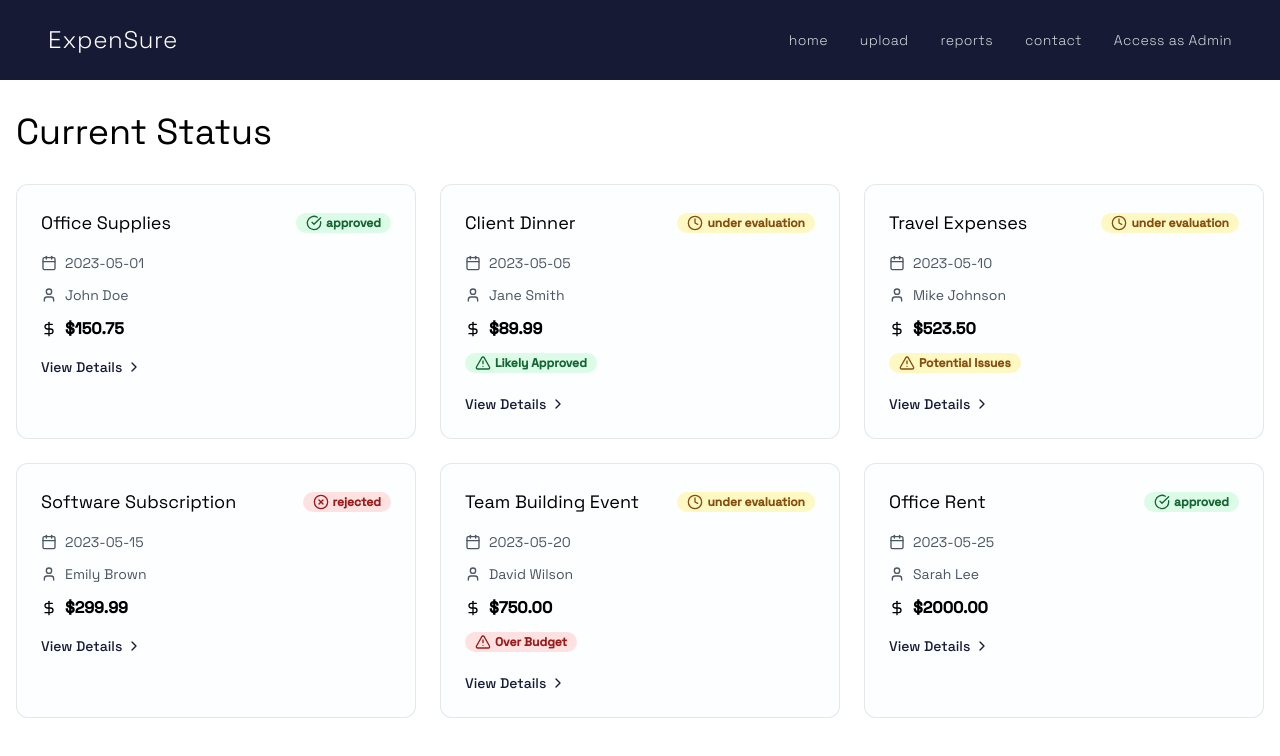
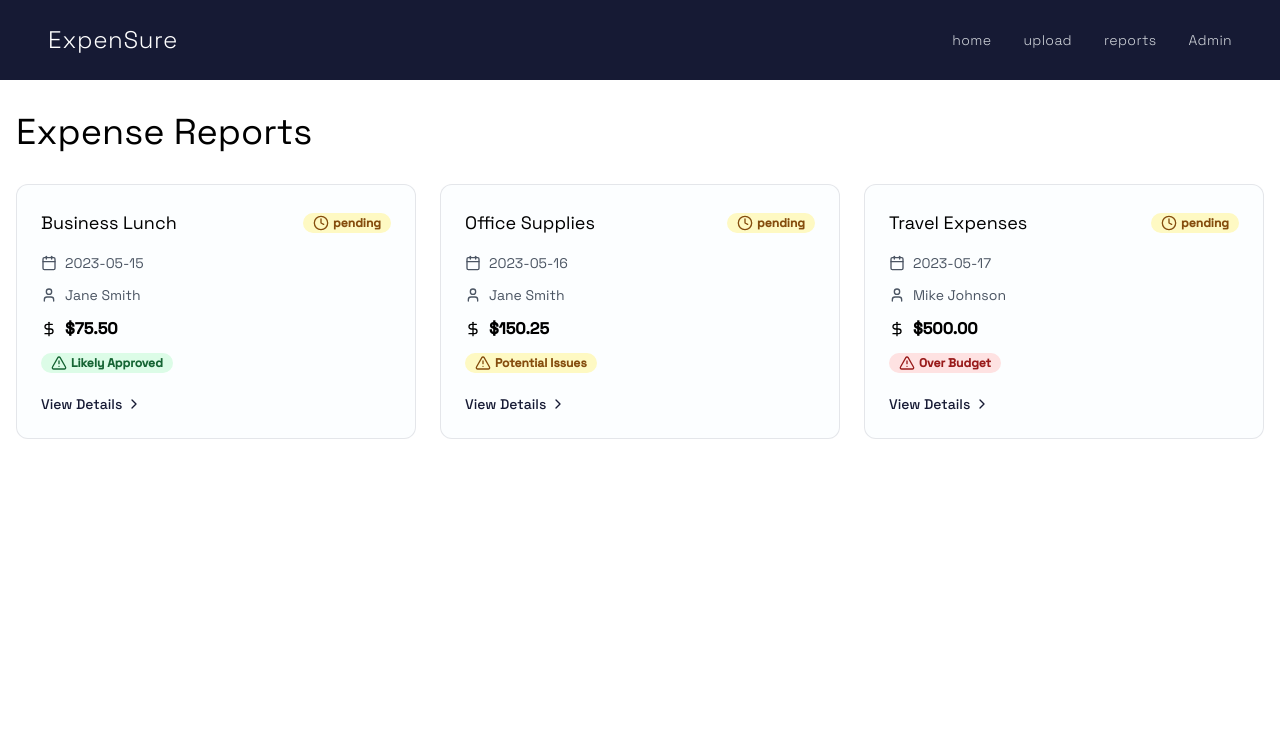
Before and after one commit to JayGuri/JBBR_LOC7, a React (Vite) app in the folder frontend/: page /reports in a window 1280 px wide. Shown: the top 756 px of the page. Built offline with nearby package versions, Linux system fonts and the light colour scheme.

Commit message:
Modifying entire structure

```diff
--- a/frontend/src/components/Navbar.tsx
+++ b/frontend/src/components/Navbar.tsx
@@ -1,13 +1,16 @@
 import { Link } from "react-router-dom"
+import { useAppData } from "../contexts/AppDataContent"
 
 export function Navbar() {
+  const { currentUser } = useAppData()
+
   return (
     <nav className="flex items-center justify-between px-12 py-6 bg-[#161A34]">
       <Link to="/" className="text-white text-2xl tracking-wide font-light">
         ExpenSure
       </Link>
       <div className="flex gap-8">
-        {["home", "upload", "reports", "contact"].map((item) => (
+        {["home", "upload", "reports"].map((item) => (
           <Link
             key={item}
             to={`/${item === "home" ? "" : item}`}
@@ -16,9 +19,14 @@ export function Navbar() {
             {item}
           </Link>
         ))}
-        <Link to="/admin" className="text-gray-300 hover:text-white transition-colors text-sm font-light tracking-wide">
-          Access as Admin
-        </Link>
+        {currentUser.role === "admin" && (
+          <Link
+            to="/admin"
+            className="text-gray-300 hover:text-white transition-colors text-sm font-light tracking-wide"
+          >
+            Admin
+          </Link>
+        )}
       </div>
     </nav>
   )
--- a/frontend/src/components/ReportDisplay.tsx
+++ b/frontend/src/components/ReportDisplay.tsx
@@ -4,15 +4,7 @@ import { useState } from "react"
 import { Button } from "@/components/ui/button"
 import { Textarea } from "@/components/ui/textarea"
 import { AlertTriangle, CheckCircle, XCircle, MessageSquare } from "lucide-react"
-
-type ReportStatus = "green" | "yellow" | "red"
-
-interface Report {
-  id: string
-  status: ReportStatus
-  content: string
-  flaggedItems?: string[]
-}
+import type { Report } from "../types/data"
 
 interface ReportDisplayProps {
   report: Report
@@ -38,8 +30,8 @@ export function ReportDisplay({ report, onSubmit, onChatOpen }: ReportDisplayPro
   return (
     <div className="bg-[#ffffff] p-6 rounded-lg shadow-lg max-w-2xl mx-auto">
       <div className="flex items-center mb-4">
-        {statusIcon[report.status]}
-        <span className="ml-2 text-lg font-semibold text-[#000000]">{statusText[report.status]}</span>
+        {statusIcon[report.aiTag]}
+        <span className="ml-2 text-lg font-semibold text-[#000000]">{statusText[report.aiTag]}</span>
       </div>
       <div className="mb-4 text-[#000000]">{report.content}</div>
       {report.flaggedItems && (
@@ -54,7 +46,7 @@ export function ReportDisplay({ report, onSubmit, onChatOpen }: ReportDisplayPro
           </ul>
         </div>
       )}
-      {report.status !== "green" && (
+      {report.status !== "approved" && (
         <div className="mb-4">
           <label htmlFor="justification" className="block mb-2 font-semibold text-[#000000]">
             Provide additional context:
@@ -63,7 +55,7 @@ export function ReportDisplay({ report, onSubmit, onChatOpen }: ReportDisplayPro
             id="justification"
             value={justification}
             onChange={(e) => setJustification(e.target.value)}
-            className="w-full p-2 border rounded text-[#ffffff]"
+            className="w-full p-2 border rounded text-[#000000]"
             placeholder="Enter your justification here..."
           />
         </div>
--- a/frontend/src/components/admin/AdminNavbar.tsx
+++ b/frontend/src/components/admin/AdminNavbar.tsx
@@ -1,4 +1,5 @@
 import { Link, useLocation } from "react-router-dom"
+import { useAppData } from "../../contexts/AppDataContent"
 
 const navItems = [
   { name: "Dashboard", path: "/admin" },
@@ -9,6 +10,7 @@ const navItems = [
 
 export function AdminNavbar() {
   const location = useLocation()
+  const { currentUser } = useAppData()
 
   return (
     <nav className="bg-[#161A34] text-white p-4">
@@ -29,9 +31,12 @@ export function AdminNavbar() {
             </Link>
           ))}
         </div>
-        <Link to="/" className="text-sm font-light text-gray-300 hover:text-white transition-colors">
-          Exit Admin
-        </Link>
+        <div className="flex items-center space-x-4">
+          <span className="text-sm font-light">{currentUser.name}</span>
+          <Link to="/" className="text-sm font-light text-gray-300 hover:text-white transition-colors">
+            Exit Admin
+          </Link>
+        </div>
       </div>
     </nav>
   )
--- a/frontend/src/components/admin/AdminSettings.tsx
+++ b/frontend/src/components/admin/AdminSettings.tsx
@@ -1,9 +1,24 @@
+"use client"
+
 import { Card, CardContent, CardHeader, CardTitle } from "../ui/card"
 import { Button } from "../ui/button"
 import { Input } from "../ui/input"
 import { Label } from "../ui/label"
+import { useAppData } from "../../contexts/AppDataContent"
+import { useState } from "react"
 
 export function AdminSettings() {
+  const { currentUser } = useAppData()
+  const [email, setEmail] = useState(currentUser.email)
+  const [password, setPassword] = useState("")
+  const [confirmPassword, setConfirmPassword] = useState("")
+
+  const handleSubmit = (e: React.FormEvent) => {
+    e.preventDefault()
+    // Implement update logic here
+    console.log("Updating settings:", { email, password })
+  }
+
   return (
     <div className="space-y-8">
       <h1 className="text-3xl font-semibold text-gray-800">Admin Settings</h1>
@@ -12,18 +27,23 @@ export function AdminSettings() {
           <CardTitle>Account Settings</CardTitle>
         </CardHeader>
         <CardContent>
-          <form className="space-y-4">
+          <form className="space-y-4" onSubmit={handleSubmit}>
             <div className="space-y-2">
               <Label htmlFor="email">Email</Label>
-              <Input id="email" type="email" placeholder="admin@example.com" />
+              <Input id="email" type="email" value={email} onChange={(e) => setEmail(e.target.value)} />
             </div>
             <div className="space-y-2">
               <Label htmlFor="password">New Password</Label>
-              <Input id="password" type="password" />
+              <Input id="password" type="password" value={password} onChange={(e) => setPassword(e.target.value)} />
             </div>
             <div className="space-y-2">
               <Label htmlFor="confirmPassword">Confirm New Password</Label>
-              <Input id="confirmPassword" type="password" />
+              <Input
+                id="confirmPassword"
+                type="password"
+                value={confirmPassword}
+                onChange={(e) => setConfirmPassword(e.target.value)}
+              />
             </div>
             <Button type="submit">Update Settings</Button>
           </form>
--- a/frontend/src/contexts/AppDataContent.tsx
+++ b/frontend/src/contexts/AppDataContent.tsx
@@ -2,7 +2,7 @@
 
 import type React from "react"
 import { createContext, useContext, useState, useEffect } from "react"
-import type { AppData } from "../types/data"
+import type { AppData, User, Report, ExpenseCategory, CompanyPolicy } from "../types/data"
 
 // Dummy data
 const dummyData: AppData = {
@@ -27,6 +27,7 @@ const dummyData: AppData = {
       status: "pending",
       aiTag: "green",
       description: "Lunch meeting with potential client",
+      content: "Detailed content for Business Lunch report",
     },
     {
       id: "2",
@@ -37,6 +38,7 @@ const dummyData: AppData = {
       status: "pending",
       aiTag: "yellow",
       description: "Purchased new printer cartridges and paper",
+      content: "Detailed content for Office Supplies report",
     },
     {
       id: "3",
@@ -47,6 +49,7 @@ const dummyData: AppData = {
       status: "pending",
       aiTag: "red",
       description: "Flight and hotel for conference",
+      content: "Detailed content for Travel Expenses report",
     },
   ],
   expenseCategories: [
@@ -66,7 +69,17 @@ const dummyData: AppData = {
   ],
 }
 
-const AppDataContext = createContext<AppData | null>(null)
+interface AppDataContextType extends AppData {
+  updateUser: (user: User) => void
+  addReport: (report: Report) => void
+  updateReport: (report: Report) => void
+  addExpenseCategory: (category: ExpenseCategory) => void
+  updateExpenseCategory: (category: ExpenseCategory) => void
+  addCompanyPolicy: (policy: CompanyPolicy) => void
+  updateCompanyPolicy: (policy: CompanyPolicy) => void
+}
+
+const AppDataContext = createContext<AppDataContextType | null>(null)
 
 export const useAppData = () => {
   const context = useContext(AppDataContext)
@@ -90,9 +103,94 @@ export const AppDataProvider: React.FC<{ children: React.ReactNode }> = ({ child
     fetchData()
   }, [])
 
+  const updateUser = (updatedUser: User) => {
+    setAppData((prevData) => {
+      if (!prevData) return null
+      return {
+        ...prevData,
+        users: prevData.users.map((user) => (user.id === updatedUser.id ? updatedUser : user)),
+      }
+    })
+  }
+
+  const addReport = (newReport: Report) => {
+    setAppData((prevData) => {
+      if (!prevData) return null
+      return {
+        ...prevData,
+        reports: [...prevData.reports, newReport],
+      }
+    })
+  }
+
+  const updateReport = (updatedReport: Report) => {
+    setAppData((prevData) => {
+      if (!prevData) return null
+      return {
+        ...prevData,
+        reports: prevData.reports.map((report) => (report.id === updatedReport.id ? updatedReport : report)),
+      }
+    })
+  }
+
+  const addExpenseCategory = (newCategory: ExpenseCategory) => {
+    setAppData((prevData) => {
+      if (!prevData) return null
+      return {
+        ...prevData,
+        expenseCategories: [...prevData.expenseCategories, newCategory],
+      }
+    })
+  }
+
+  const updateExpenseCategory = (updatedCategory: ExpenseCategory) => {
+    setAppData((prevData) => {
+      if (!prevData) return null
+      return {
+        ...prevData,
+        expenseCategories: prevData.expenseCategories.map((category) =>
+          category.category === updatedCategory.category ? updatedCategory : category,
+        ),
+      }
+    })
+  }
+
+  const addCompanyPolicy = (newPolicy: CompanyPolicy) => {
+    setAppData((prevData) => {
+      if (!prevData) return null
+      return {
+        ...prevData,
+        companyPolicies: [...prevData.companyPolicies, newPolicy],
+      }
+    })
+  }
+
+  const updateCompanyPolicy = (updatedPolicy: CompanyPolicy) => {
+    setAppData((prevData) => {
+      if (!prevData) return null
+      return {
+        ...prevData,
+        companyPolicies: prevData.companyPolicies.map((policy) =>
+          policy.id === updatedPolicy.id ? updatedPolicy : policy,
+        ),
+      }
+    })
+  }
+
   if (!appData) {
     return <div>Loading...</div>
   }
 
-  return <AppDataContext.Provider value={appData}>{children}</AppDataContext.Provider>
+  const contextValue: AppDataContextType = {
+    ...appData,
+    updateUser,
+    addReport,
+    updateReport,
+    addExpenseCategory,
+    updateExpenseCategory,
+    addCompanyPolicy,
+    updateCompanyPolicy,
+  }
+
+  return <AppDataContext.Provider value={contextValue}>{children}</AppDataContext.Provider>
 }
--- a/frontend/src/pages/AdminPage.tsx
+++ b/frontend/src/pages/AdminPage.tsx
@@ -4,8 +4,16 @@ import { AdminDashboard } from "../components/admin/AdminDashboard"
 import { AdminReports } from "../components/admin/AdminReports"
 import { CompanyPolicyUpload } from "../components/admin/CompanyPolicyUpload"
 import { AdminSettings } from "../components/admin/AdminSettings"
+import { useAppData } from "../contexts/AppDataContent"
+import { Navigate } from "react-router-dom"
 
 export function AdminPage() {
+  const { currentUser } = useAppData()
+
+  if (currentUser.role !== "admin") {
+    return <Navigate to="/" replace />
+  }
+
   return (
     <div className="min-h-screen bg-gray-50">
       <AdminNavbar />
--- a/frontend/src/pages/LandingPage.tsx
+++ b/frontend/src/pages/LandingPage.tsx
@@ -1,10 +1,13 @@
 import { Navbar } from "../components/Navbar"
+import { useAppData } from "../contexts/AppDataContent"
 
 interface LandingPageProps {
   customImageSrc: string
 }
 
 export function LandingPage({ customImageSrc }: LandingPageProps) {
+  const { currentUser } = useAppData()
+
   return (
     <div className="h-screen bg-[#ffffff] relative overflow-hidden flex flex-col">
       <Navbar />
@@ -14,8 +17,6 @@ export function LandingPage({ customImageSrc }: LandingPageProps) {
         <div className="flex-1 flex items-start justify-between">
           {/* Left Side - Text Content */}
           <div className="max-w-xl pl-12 mt-20">
-            {" "}
-            {/* Updated: added mt-20 to lower the content */}
             <h1 className="text-[80px] font-normal leading-tight text-[#000000]">
               Discover
               <br />
@@ -29,12 +30,20 @@ export function LandingPage({ customImageSrc }: LandingPageProps) {
               seamless AI-driven fraud detection
             </p>
             <div className="flex gap-4">
+              {currentUser ? (
+                <button className="px-8 py-3 bg-[#ffdbdb] rounded-full text-[#000000] font-medium text-lg transition-all duration-300 ease-in-out hover:bg-[#ffc9c9] hover:transform hover:-translate-y-1 focus:outline-none focus:ring-2 focus:ring-[#ffdbdb] focus:ring-opacity-50">
+                  Dashboard
+                </button>
+              ) : (
+                <>
                   <button className="px-8 py-3 bg-[#ffdbdb] rounded-full text-[#000000] font-medium text-lg transition-all duration-300 ease-in-out hover:bg-[#ffc9c9] hover:transform hover:-translate-y-1 focus:outline-none focus:ring-2 focus:ring-[#ffdbdb] focus:ring-opacity-50">
                     Login
                   </button>
                   <button className="px-8 py-3 bg-[#ffdbdb] rounded-full text-[#000000] font-medium text-lg transition-all duration-300 ease-in-out hover:bg-[#ffc9c9] hover:transform hover:-translate-y-1 focus:outline-none focus:ring-2 focus:ring-[#ffdbdb] focus:ring-opacity-50">
                     Sign Up
                   </button>
+                </>
+              )}
             </div>
           </div>
           {/* Right Side - Custom Image */}
--- a/frontend/src/pages/ReportsPage.tsx
+++ b/frontend/src/pages/ReportsPage.tsx
@@ -6,85 +6,12 @@ import { Badge } from "../components/ui/badge"
 import { AlertTriangle, CheckCircle, Clock, XCircle, ChevronRight, Calendar, User, DollarSign } from "lucide-react"
 import SpotlightCard from "../components/SpotlightCard"
 import { Dialog, DialogContent, DialogHeader, DialogTitle, DialogDescription } from "../components/ui/dialog"
-
-type ReportStatus = "approved" | "rejected" | "under_evaluation"
-type AITag = "green" | "yellow" | "red"
-
-interface Report {
-  id: string
-  title: string
-  date: string
-  amount: number
-  status: ReportStatus
-  aiTag?: AITag
-  submittedBy: string
-  content: string
-}
-
-const dummyReports: Report[] = [
-  {
-    id: "1",
-    title: "Office Supplies",
-    date: "2023-05-01",
-    amount: 150.75,
-    status: "approved",
-    submittedBy: "John Doe",
-    content: "Purchase of various office supplies including paper, pens, and printer ink.",
-  },
-  {
-    id: "2",
-    title: "Client Dinner",
-    date: "2023-05-05",
-    amount: 89.99,
-    status: "under_evaluation",
-    aiTag: "green",
-    submittedBy: "Jane Smith",
-    content: "Dinner with potential client to discuss new project opportunities.",
-  },
-  {
-    id: "3",
-    title: "Travel Expenses",
-    date: "2023-05-10",
-    amount: 523.5,
-    status: "under_evaluation",
-    aiTag: "yellow",
-    submittedBy: "Mike Johnson",
-    content: "Flight and hotel expenses for the annual industry conference.",
-  },
-  {
-    id: "4",
-    title: "Software Subscription",
-    date: "2023-05-15",
-    amount: 299.99,
-    status: "rejected",
-    submittedBy: "Emily Brown",
-    content: "Annual subscription for project management software.",
-  },
-  {
-    id: "5",
-    title: "Team Building Event",
-    date: "2023-05-20",
-    amount: 750.0,
-    status: "under_evaluation",
-    aiTag: "red",
-    submittedBy: "David Wilson",
-    content: "Expenses for team building activity including venue rental and catering.",
-  },
-  {
-    id: "6",
-    title: "Office Rent",
-    date: "2023-05-25",
-    amount: 2000.0,
-    status: "approved",
-    submittedBy: "Sarah Lee",
-    content: "Monthly office space rent payment.",
-  },
-]
+import { useAppData } from "../contexts/AppDataContent"
 
 const statusConfig = {
   approved: { color: "bg-green-100 text-green-800", icon: CheckCircle },
   rejected: { color: "bg-red-100 text-red-800", icon: XCircle },
-  under_evaluation: { color: "bg-yellow-100 text-yellow-800", icon: Clock },
+  pending: { color: "bg-yellow-100 text-yellow-800", icon: Clock },
 }
 
 const aiTagConfig = {
@@ -94,15 +21,16 @@ const aiTagConfig = {
 }
 
 export function ReportsPage() {
-  const [selectedReport, setSelectedReport] = useState<Report | null>(null)
+  const { reports, users } = useAppData()
+  const [selectedReport, setSelectedReport] = useState<(typeof reports)[0] | null>(null)
 
   return (
     <div className="min-h-screen bg-[#ffffff]">
       <Navbar />
       <div className="container mx-auto px-4 py-8">
-        <h1 className="text-4xl font-normal mb-8 text-[#000000] font-['Space_Grotesk']">Current Status</h1>
+        <h1 className="text-4xl font-normal mb-8 text-[#000000] font-['Space_Grotesk']">Expense Reports</h1>
         <div className="grid grid-cols-1 md:grid-cols-2 lg:grid-cols-3 gap-6">
-          {dummyReports.map((report) => (
+          {reports.map((report) => (
             <SpotlightCard
               key={report.id}
               className="cursor-pointer group"
@@ -116,7 +44,7 @@ export function ReportsPage() {
                   </h3>
                   <Badge className={`${statusConfig[report.status].color} transition-transform group-hover:scale-105`}>
                     {React.createElement(statusConfig[report.status].icon, { className: "w-4 h-4 mr-1" })}
-                    {report.status.replace("_", " ")}
+                    {report.status}
                   </Badge>
                 </div>
                 <div className="flex-grow space-y-3">
@@ -126,18 +54,18 @@ export function ReportsPage() {
                   </div>
                   <div className="flex items-center text-gray-600">
                     <User className="w-4 h-4 mr-2" />
-                    <span className="text-sm">{report.submittedBy}</span>
+                    <span className="text-sm">
+                      {users.find((user) => user.id === report.userId)?.name || "Unknown User"}
+                    </span>
                   </div>
                   <div className="flex items-center text-[#000000] font-semibold">
                     <DollarSign className="w-4 h-4 mr-2" />
                     <span>${report.amount.toFixed(2)}</span>
                   </div>
-                  {report.aiTag && (
-                    <Badge className={`${aiTagConfig[report.aiTag].color} transition-transform group-hover:scale-105`}>
-                      <AlertTriangle className="w-4 h-4 mr-1" />
-                      {aiTagConfig[report.aiTag].text}
-                    </Badge>
-                  )}
+                  <Badge className={`${aiTagConfig[report.aiTag].color} transition-transform group-hover:scale-105`}>
+                    <AlertTriangle className="w-4 h-4 mr-1" />
+                    {aiTagConfig[report.aiTag].text}
+                  </Badge>
                 </div>
                 <div className="mt-4 flex items-center text-[#161a34] group-hover:text-[#161a34]/80">
                   <span className="text-sm font-medium">View Details</span>
@@ -157,7 +85,7 @@ export function ReportsPage() {
               {selectedReport && (
                 <Badge className={statusConfig[selectedReport.status].color}>
                   {React.createElement(statusConfig[selectedReport.status].icon, { className: "w-4 h-4 mr-1" })}
-                  {selectedReport.status.replace("_", " ")}
+                  {selectedReport.status}
                 </Badge>
               )}
             </DialogTitle>
@@ -175,7 +103,9 @@ export function ReportsPage() {
                     <User className="w-5 h-5 mr-2 text-gray-500" />
                     <div>
                       <p className="text-sm text-gray-500">Submitted By</p>
-                      <p className="font-medium">{selectedReport?.submittedBy}</p>
+                      <p className="font-medium">
+                        {users.find((user) => user.id === selectedReport?.userId)?.name || "Unknown User"}
+                      </p>
                     </div>
                   </div>
                   <div className="flex items-center">
@@ -199,7 +129,7 @@ export function ReportsPage() {
                 </div>
                 <div className="mt-6">
                   <h4 className="font-normal mb-2 font-['Space_Grotesk']">Details</h4>
-                  <p className="text-gray-600">{selectedReport?.content}</p>
+                  <p className="text-gray-600">{selectedReport?.description}</p>
                 </div>
               </div>
             </DialogDescription>
--- a/frontend/src/pages/UploadPage.tsx
+++ b/frontend/src/pages/UploadPage.tsx
@@ -7,32 +7,11 @@ import { Upload } from "lucide-react"
 import { UploadModal } from "../components/UploadModal"
 import { ReportDisplay } from "../components/ReportDisplay"
 import { Chatbot } from "../components/Chatbot"
-
-type ReportStatus = "green" | "yellow" | "red"
-
-interface Report {
-  id: string
-  status: ReportStatus
-  content: string
-  flaggedItems?: string[]
-}
-
-// Mock function to simulate report generation
-const generateReport = (file: File) => {
-  // In a real application, this would be an API call to process the file and generate a report
-  return new Promise<Report>((resolve) => {
-    setTimeout(() => {
-      resolve({
-        id: Math.random().toString(36).substr(2, 9),
-        status: ["green", "yellow", "red"][Math.floor(Math.random() * 3)] as ReportStatus,
-        content: `This is an automated report for the file "${file.name}". The total expense amount is $${Math.floor(Math.random() * 1000)}.`,
-        flaggedItems: Math.random() > 0.5 ? ["Item 1 is over budget", "Item 2 is missing receipt"] : undefined,
-      })
-    }, 2000)
-  })
-}
+import { useAppData } from "../contexts/AppDataContent"
+import type { Report, ReportStatus } from "../types/data"
 
 export function UploadPage() {
+  const { currentUser } = useAppData()
   const [isModalOpen, setIsModalOpen] = useState(false)
   const [report, setReport] = useState<Report | null>(null)
   const [isChatOpen, setIsChatOpen] = useState(false)
@@ -41,7 +20,19 @@ export function UploadPage() {
   const handleFileUpload = async (file: File) => {
     setIsModalOpen(false)
     setIsReportCancelled(false)
-    const generatedReport = await generateReport(file)
+    // Simulate report generation
+    const generatedReport: Report = {
+      id: Math.random().toString(36).substr(2, 9),
+      userId: currentUser.id,
+      title: file.name,
+      amount: Math.floor(Math.random() * 1000),
+      date: new Date().toISOString().split("T")[0],
+      status: "pending" as ReportStatus,
+      aiTag: ["green", "yellow", "red"][Math.floor(Math.random() * 3)] as "green" | "yellow" | "red",
+      description: `This is an automated report for the file "${file.name}".`,
+      content: `Detailed content for the report of file "${file.name}".`,
+      flaggedItems: Math.random() > 0.5 ? ["Item 1 is over budget", "Item 2 is missing receipt"] : undefined,
+    }
     setReport(generatedReport)
   }
 
@@ -64,19 +55,19 @@ export function UploadPage() {
       <div className="flex-1 flex flex-col items-center justify-center px-4 relative">
         {/* Decorative images */}
         <img
-          src="./Left.png"
+          src="/Left.png"
           alt=""
           className="absolute top-[10%] left-[5%] w-[15%] max-w-[100px] opacity-70 transform -rotate-12 hover:rotate-0 transition-all duration-300 ease-in-out filter drop-shadow-md"
           aria-hidden="true"
         />
         <img
-          src="./Bottom.png"
+          src="/Bottom.png"
           alt=""
           className="absolute bottom-[15%] left-[10%] w-[25%] max-w-[200px] opacity-80 transform rotate-6 hover:rotate-0 transition-all duration-300 ease-in-out filter drop-shadow-lg"
           aria-hidden="true"
         />
         <img
-          src="./Expanded.png"
+          src="/Expanded.png"
           alt=""
           className="absolute bottom-[20%] right-[5%] w-[20%] max-w-[150px] opacity-70 transform rotate-12 hover:rotate-0 transition-all duration-300 ease-in-out filter drop-shadow-md"
           aria-hidden="true"
--- a/frontend/src/types/data.ts
+++ b/frontend/src/types/data.ts
@@ -1,3 +1,5 @@
+export type ReportStatus = "pending" | "approved" | "rejected"
+
 export interface User {
   id: string
   name: string
@@ -11,9 +13,10 @@ export interface User {
   title: string
   amount: number
   date: string
-    status: "pending" | "approved" | "rejected"
+  status: ReportStatus
   aiTag: "green" | "yellow" | "red"
   description: string
+  content: string
   flaggedItems?: string[]
 }
 
```
Also changed, not shown: frontend/src/components/admin/CompanyPolicyUpload.tsx (+17 -0 lines). Lines whose indentation alone changed are shown as unchanged.
